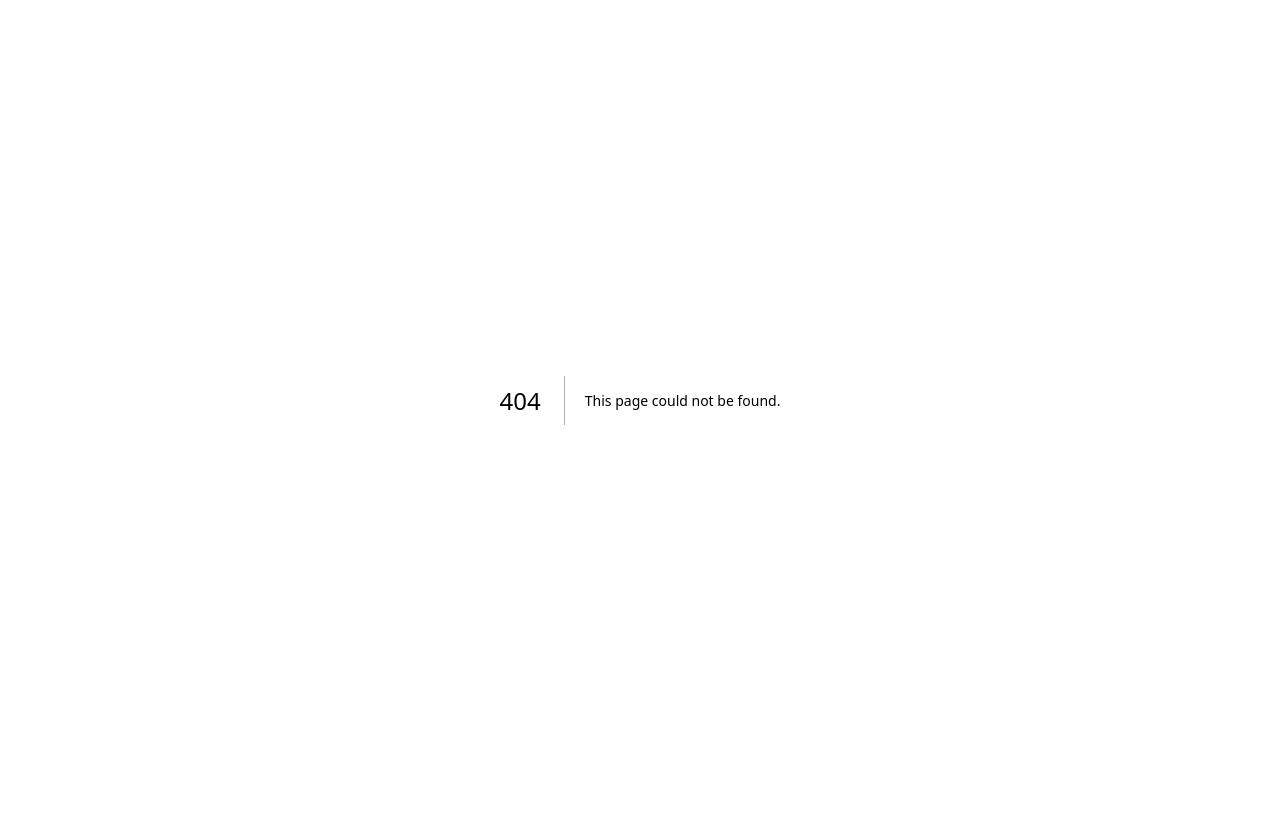
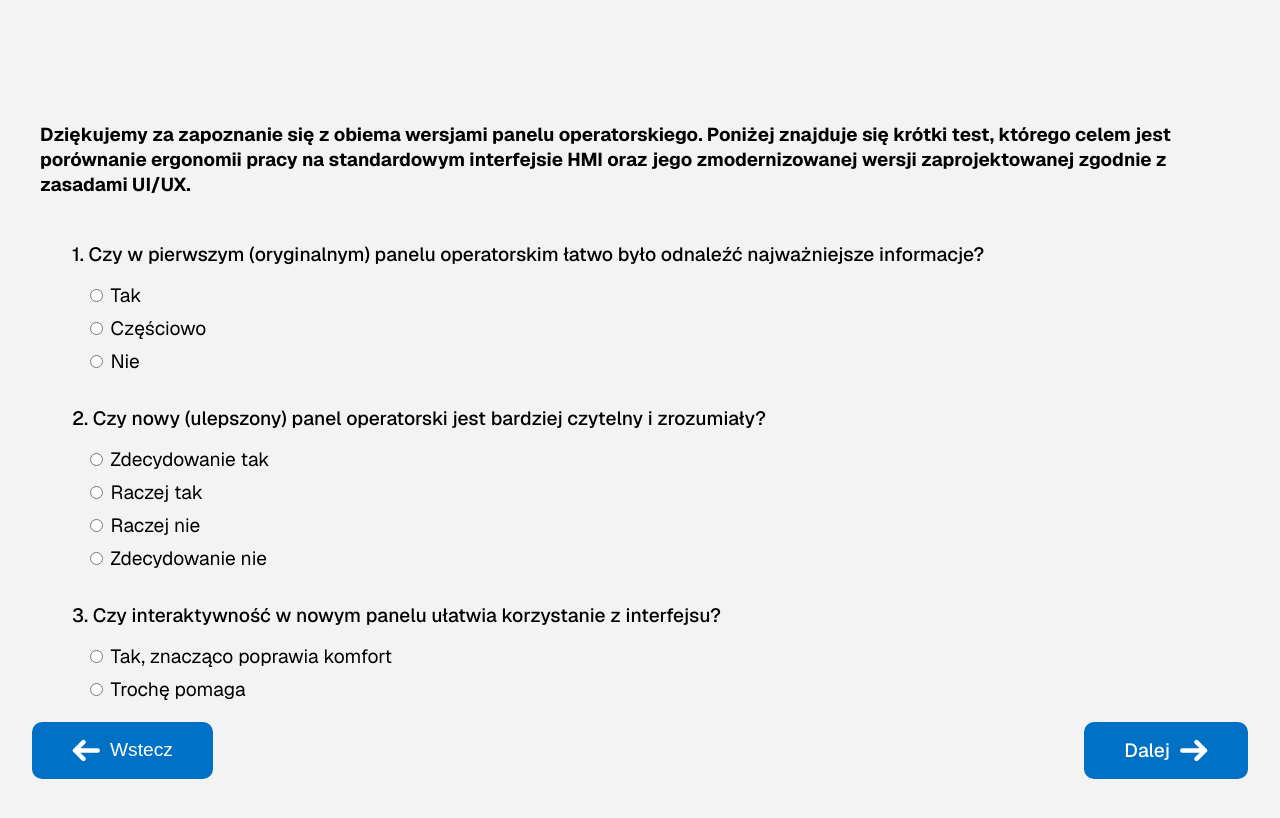
Before and after one commit to WiktoriaCzech/masterThesis, a Next.js app: page /questions in a window 1280 px wide. Before the commit this address had no page. Shown: the top 818 px of the page. Built offline with nearby package versions, Linux system fonts and the light colour scheme.

Commit message:
Feat: Added questions

```diff
--- a/src/app/latest/page.tsx
+++ b/src/app/latest/page.tsx
@@ -77,7 +77,6 @@ function LatestIncidents() {
         maintainer: "Amadeusz Mozart",
       },
     },
-
   ];
 
   return (
--- a/src/app/page.module.css
+++ b/src/app/page.module.css
@@ -47,6 +47,31 @@
   padding-bottom: 1rem;
 }
 
+.form > ol > li {
+  font-size: 1.2rem;
+  margin-left: 2rem;
+  margin-bottom: 2rem;
+  display: flex;
+  flex-direction: column;
+  gap: 0.5rem;
+}
+
+.form > ol > li > label {
+  font-weight: 500;
+  padding-bottom: 0.5rem;
+}
+
+
+.answer {
+ display: flex;
+ gap: 8px;
+ padding-left: 1.1rem;
+}
+
+.answer > input {
+  cursor: pointer;
+}
+
 @media (max-width: 1440px) {
   .main {
     align-items: center;
--- /dev/null
+++ b/src/app/questions/page.tsx
@@ -0,0 +1,113 @@
+import styles from "../page.module.css";
+import Footer from "@/components/footer/Footer";
+
+function Questions() {
+  return (
+    <main className={styles.main}>
+      <section className={styles.sectionWrapper}>
+        <h3>
+          Dziękujemy za zapoznanie się z obiema wersjami panelu operatorskiego.
+          Poniżej znajduje się krótki test, którego celem jest porównanie
+          ergonomii pracy na standardowym interfejsie HMI oraz jego
+          zmodernizowanej wersji zaprojektowanej zgodnie z zasadami UI/UX.
+        </h3>
+        <form className={styles.form}>
+          <ol>
+            <li>
+              <label>
+                1. Czy w pierwszym (oryginalnym) panelu operatorskim łatwo było
+                odnaleźć najważniejsze informacje?
+              </label>
+              <div className={styles.answer}>
+                <input type="radio" id="q1a" name="q1" value="Tak" />
+                <label htmlFor="q1a">Tak</label>
+              </div>
+              <div className={styles.answer}>
+                <input type="radio" id="q1b" name="q1" value="Częściowo" />
+                <label htmlFor="q1b">Częściowo</label>
+              </div>
+              <div className={styles.answer}>
+                <input type="radio" id="q1c" name="q1" value="Nie" />
+                <label htmlFor="q1c">Nie</label>
+              </div>
+            </li>
+
+            <li>
+              <label>
+                2. Czy nowy (ulepszony) panel operatorski jest bardziej czytelny
+                i zrozumiały?
+              </label>
+              <div className={styles.answer}>
+                <input
+                  type="radio"
+                  id="q2a"
+                  name="q2"
+                  value="Zdecydowanie tak"
+                />
+                <label htmlFor="q2a">Zdecydowanie tak</label>
+              </div>
+              <div className={styles.answer}>
+                <input type="radio" id="q2b" name="q2" value="Raczej tak" />
+                <label htmlFor="q2b">Raczej tak</label>
+              </div>
+              <div className={styles.answer}>
+                <input type="radio" id="q2c" name="q2" value="Raczej nie" />
+                <label htmlFor="q2c">Raczej nie</label>
+              </div>
+              <div className={styles.answer}>
+                <input
+                  type="radio"
+                  id="q2d"
+                  name="q2"
+                  value="Zdecydowanie nie"
+                />
+                <label htmlFor="q2d">Zdecydowanie nie</label>
+              </div>
+            </li>
+
+            <li>
+              <label>
+                3. Czy interaktywność w nowym panelu ułatwia korzystanie z
+                interfejsu?
+              </label>
+              <div className={styles.answer}>
+                <input
+                  type="radio"
+                  id="q3a"
+                  name="q3"
+                  value="Tak, znacząco poprawia komfort"
+                />
+                <label htmlFor="q3a">Tak, znacząco poprawia komfort</label>
+              </div>
+              <div className={styles.answer}>
+                <input type="radio" id="q3b" name="q3" value="Trochę pomaga" />
+                <label htmlFor="q3b">Trochę pomaga</label>
+              </div>
+              <div className={styles.answer}>
+                <input
+                  type="radio"
+                  id="q3c"
+                  name="q3"
+                  value="Nie robi różnicy"
+                />
+                <label htmlFor="q3c">Nie robi różnicy</label>
+              </div>
+              <div className={styles.answer}>
+                <input
+                  type="radio"
+                  id="q3d"
+                  name="q3"
+                  value="Utrudnia korzystanie"
+                />
+                <label htmlFor="q3d">Utrudnia korzystanie</label>
+              </div>
+            </li>
+          </ol>
+        </form>
+      </section>
+      <Footer url="/intouch" />
+    </main>
+  );
+}
+
+export default Questions;
```
Also changed, not shown: src/app/mantain/page.tsx (+16 -6 lines), src/app/page.tsx (+7 -4 lines), src/components/footer/Footer.tsx (+7 -4 lines).
